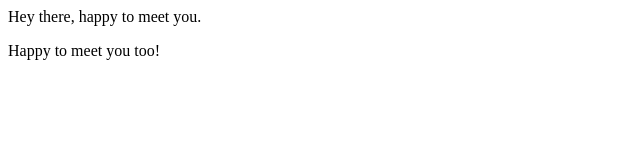
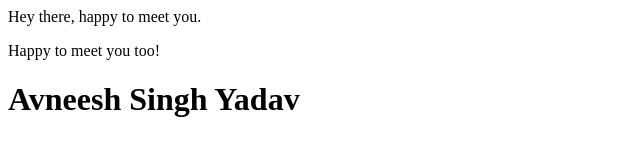
Before and after one commit to uditrungta/Basic-Website, a plain HTML site: page index.html in a window 1280 px wide. Shown: the whole page, without its empty margins (0-640 px from the left). Drawn offline with Linux system fonts and the light colour scheme.

Commit message:
Update index.html

```diff
--- a/index.html
+++ b/index.html
@@ -9,6 +9,8 @@
 <body>
 <p>Hey there, happy to meet you.</p>
   <p>Happy to meet you too!</p>
+  <h1>Avneesh Singh Yadav</h1>
+
 </body>
 
 </html>
```
